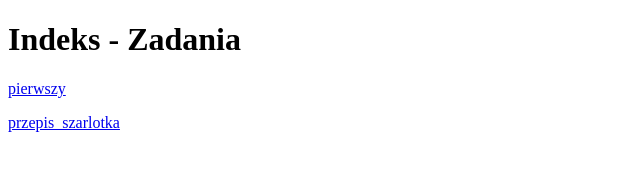
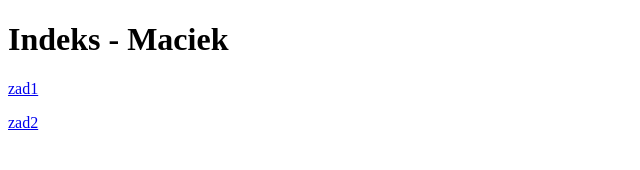
Before and after one commit to MaciekFlow/MaciekFlow, a plain HTML site: page index.html in a window 1280 px wide. Shown: the whole page, without its empty margins (0-640 px from the left). Drawn offline with Linux system fonts and the light colour scheme.

Commit message:
Update index.html

```diff
--- a/index.html
+++ b/index.html
@@ -5,8 +5,8 @@
     <title>Indeks - Zadania</title>
 </head>
 <body>
-    <h1>Indeks - Zadania</h1>
-    <p><a href="PIerwszy.html">pierwszy</a></p>
-    <p><a href="przepisnaszarlotke.html">przepis_szarlotka</a></p>
+    <h1>Indeks - Maciek</h1>
+    <p><a href="PIerwszy.html">zad1</a></p>
+    <p><a href="przepisnaszarlotke.html">zad2</a></p>
 </body>
 </html>
```
